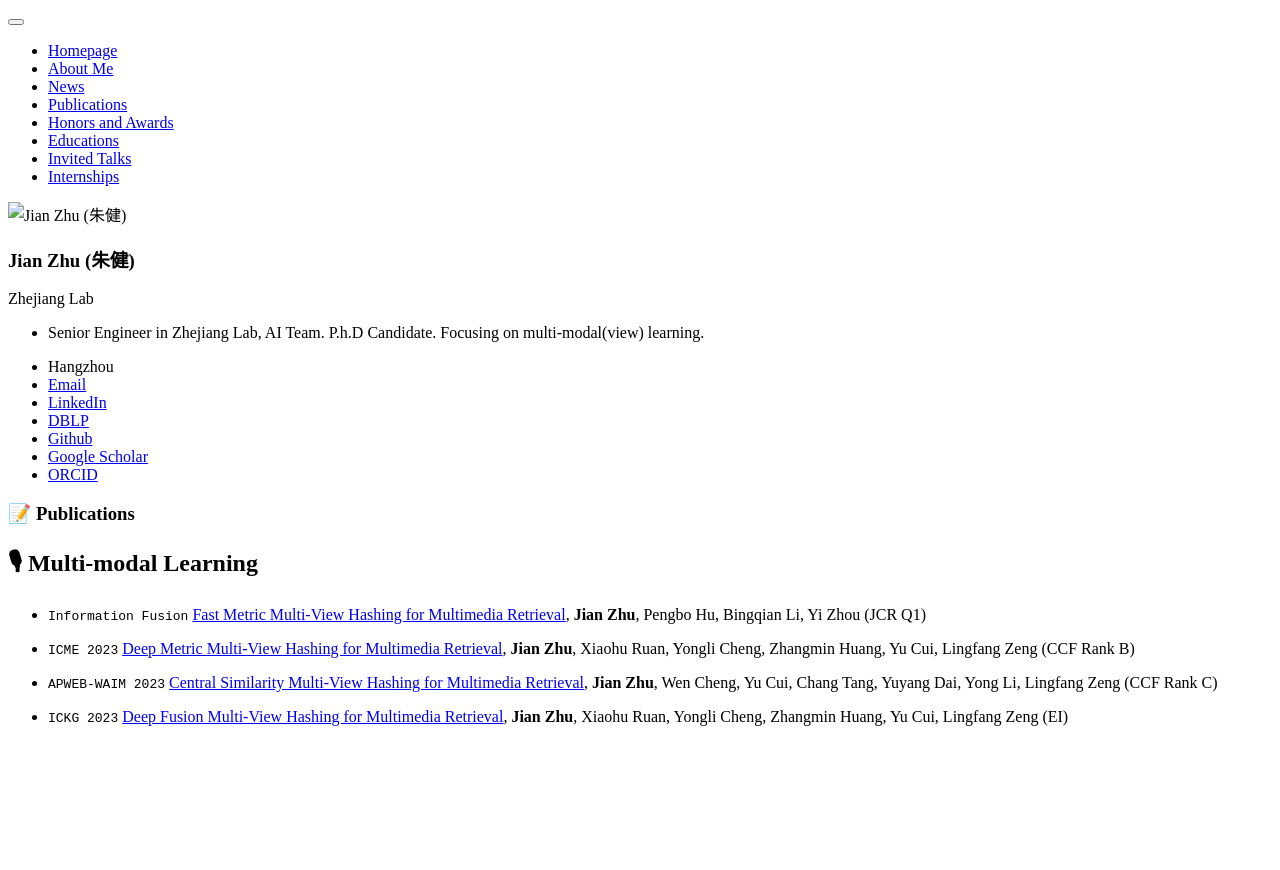
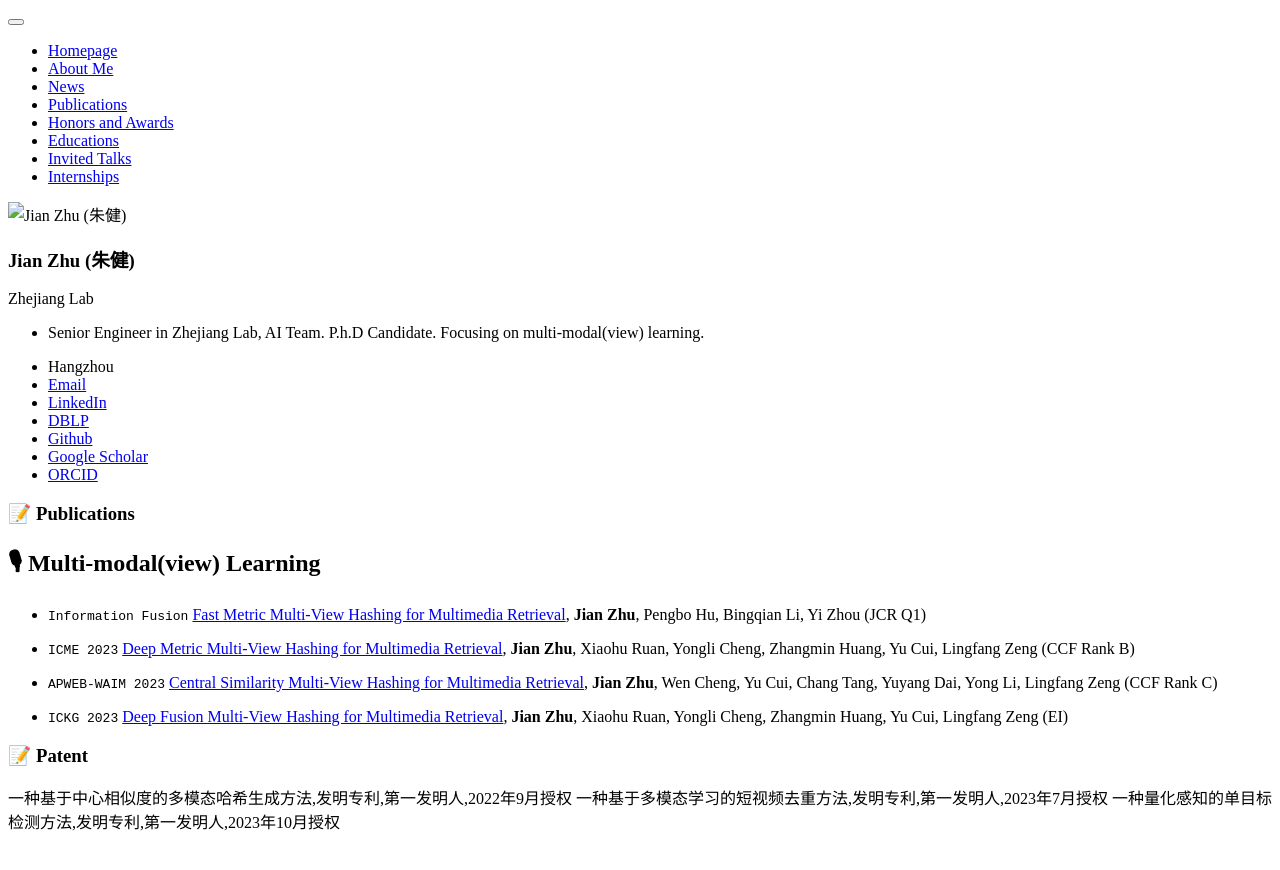
Before and after one commit to HackerHyper/HackerHyper.github.io, a Jekyll site: the page built from _pages/includes/pub.md, in a window 1280 px wide. Shown: the top 870 px of the page. Built offline with Jekyll 4.4.1, drawn with Linux system fonts in a browser that asks for light colours; our own code applies the rules of GitHub Pages for plain Markdown files.

Commit message:
first commit

```diff
--- a/_pages/includes/pub.md
+++ b/_pages/includes/pub.md
@@ -1,6 +1,6 @@
 
 # 📝 Publications
-## 🎙 Multi-modal Learning
+## 🎙 Multi-modal(view) Learning
 
 - ``Information Fusion`` [Fast Metric Multi-View Hashing for Multimedia Retrieval](https://www.sciencedirect.com/science/article/pii/S1566253523004463), **Jian Zhu**, Pengbo Hu, Bingqian Li, Yi Zhou (JCR Q1)
 
@@ -9,3 +9,9 @@
 - ``APWEB-WAIM 2023`` [Central Similarity Multi-View Hashing for Multimedia Retrieval](https://arxiv.org/abs/2308.13774), **Jian Zhu**, Wen Cheng, Yu Cui, Chang Tang, Yuyang Dai, Yong Li, Lingfang Zeng (CCF Rank C)
 
 - ``ICKG 2023`` [Deep Fusion Multi-View Hashing for Multimedia Retrieval](https://ieeexplore.ieee.org/abstract/document/10219985), **Jian Zhu**, Xiaohu Ruan, Yongli Cheng, Zhangmin Huang, Yu Cui, Lingfang Zeng (EI)
+
+
+# 📝 Patent
+一种基于中心相似度的多模态哈希生成方法,发明专利,第一发明人,2022年9月授权
+一种基于多模态学习的短视频去重方法,发明专利,第一发明人,2023年7月授权
+一种量化感知的单目标检测方法,发明专利,第一发明人,2023年10月授权
```
